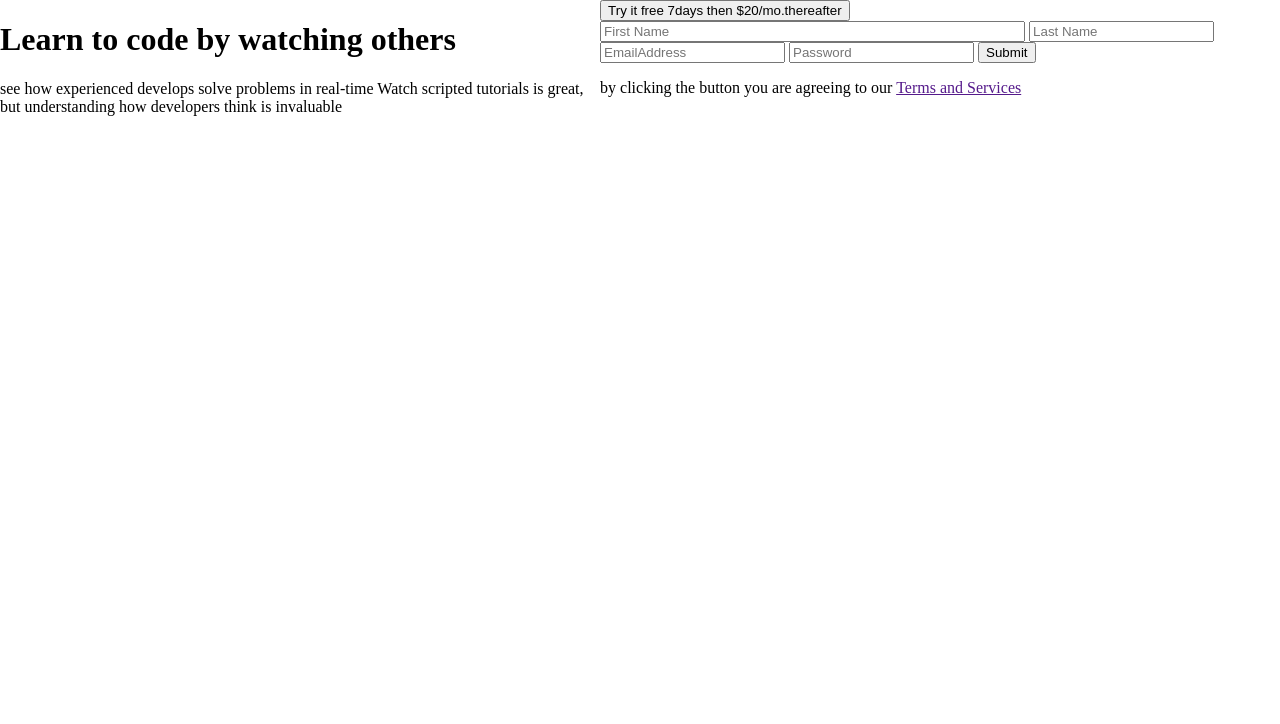
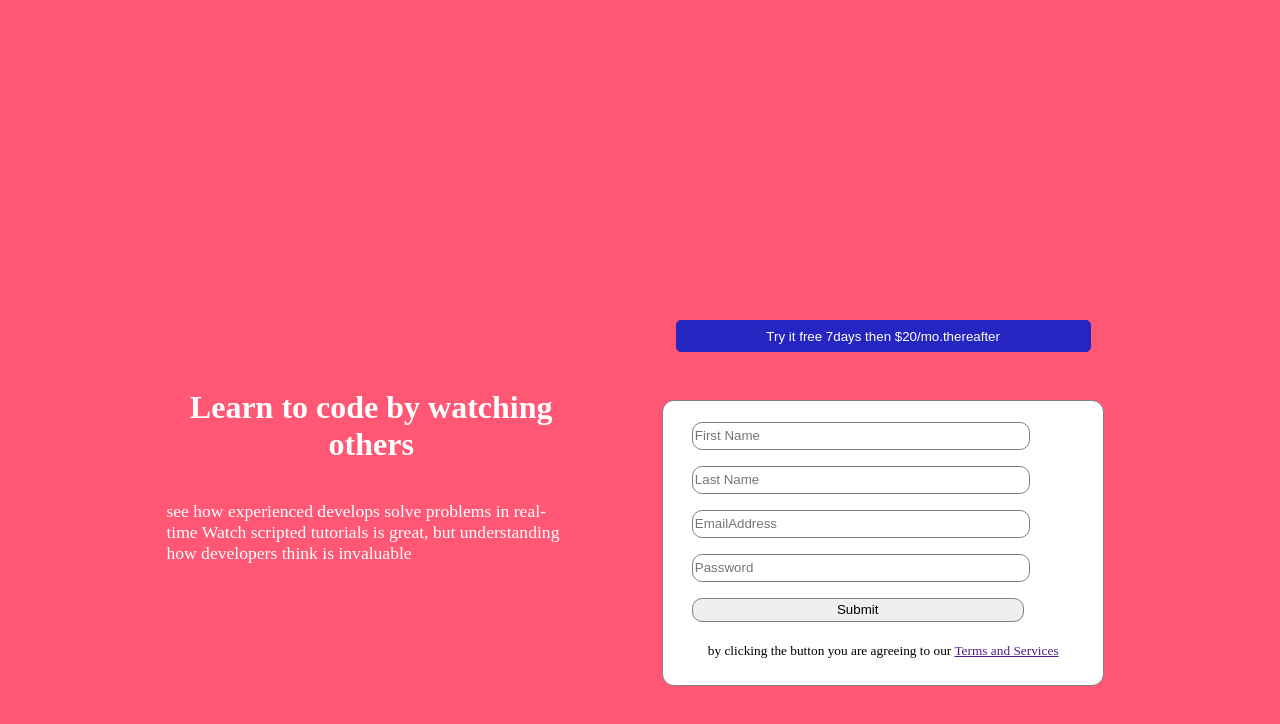
Before and after one commit to mokoro90/responsive-login, a plain HTML site: page index.html in a window 1280 px wide. Drawn offline with Linux system fonts and the light colour scheme.

Commit message:
layout update

```diff
--- a/index.html
+++ b/index.html
@@ -9,17 +9,17 @@
 </head>
 <body>
     <main>
-        <div>
+        <div id="info-area">
             <h1>Learn to code by watching others</h1>
             <p>see how experienced develops solve problems in real-time
                 Watch scripted tutorials is great, but understanding how
                 developers think is invaluable
             </p>
         </div>
-        <div>
+        <div id="form">
             <button>Try it free 7days then $20/mo.thereafter</button>
-            <form action="">
-                 <input type="text" size="50" placeholder="First Name">
+            <form action="post">
+                 <input type="text"  placeholder="First Name">
                  <input type=" text" placeholder="Last Name">
                  <input type="email" placeholder="EmailAddress">
                  <input type="password" placeholder="Password">
--- a/main.css
+++ b/main.css
@@ -1,7 +1,83 @@
 body{
     margin: 0;
+    background-color: #ff5774
 }
-main{
-    width:100vw;
+#info-area{
+    width:90vw;
+    color: white;
+    margin: 2rem auto;
+}
+#info-area h1{
+    padding: 1rem;
+    text-align: center;
+
+}
+p{
+    text-align: left;
+}
+#form{
+    width: 80vw;
+    margin: 2rem auto;
     display: flex;
+    flex-direction: column;
+    justify-content: center;
 }
+input{
+    margin: .5rem 1rem;
+    width: 80%;
+    height: 1.5rem;
+    border-radius: 10px;
+    border: .5px solid grey;
+
+}
+button{
+    background-color: #2525c1;
+    color: white;
+    width: 90%;
+    height: 2rem;
+    border: 1px solid #2525c1;
+    border-radius: .3rem;
+    margin: 2rem auto;
+}
+form{
+    background-color: white;
+    border: 1px solid grey;
+    border-radius: 12px;
+    padding: .8rem;
+}
+form p{
+    text-align: center;
+}
+
+
+
+
+
+@media (min-width:720px) {
+    main{
+        margin: 20vw auto;
+        width:80vw;
+        display: flex;
+
+
+    }
+    #info-area{
+        width: 40%;
+        padding-top: 4rem;
+    }
+    #info-area p{
+        font-size: 1.1rem;
+
+    }
+    #form{
+        width: 45%;
+
+    }
+    form{
+        width: 90%;
+        margin:1rem auto;
+    }
+    form p{
+        font-size: smaller;
+    }
+}
```
